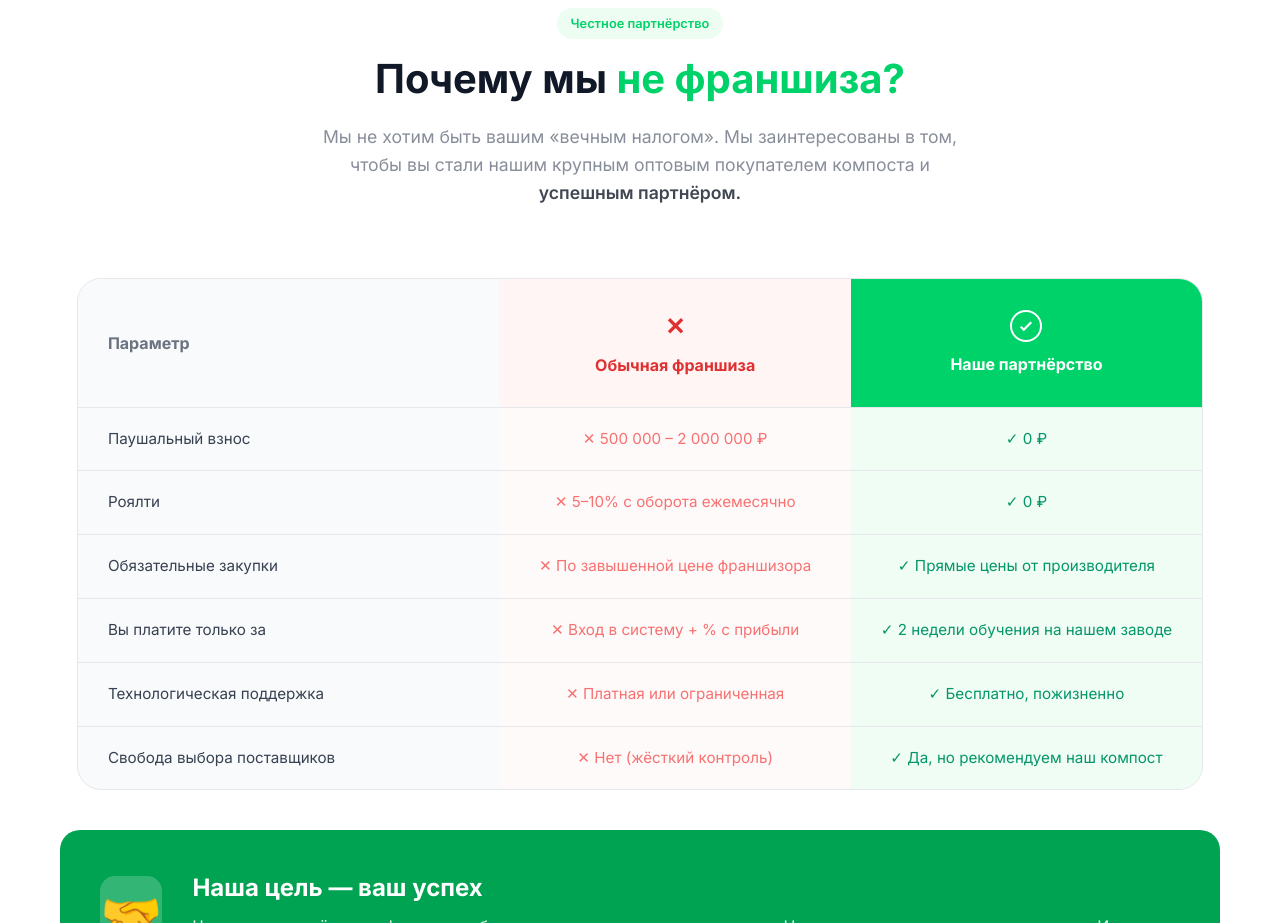
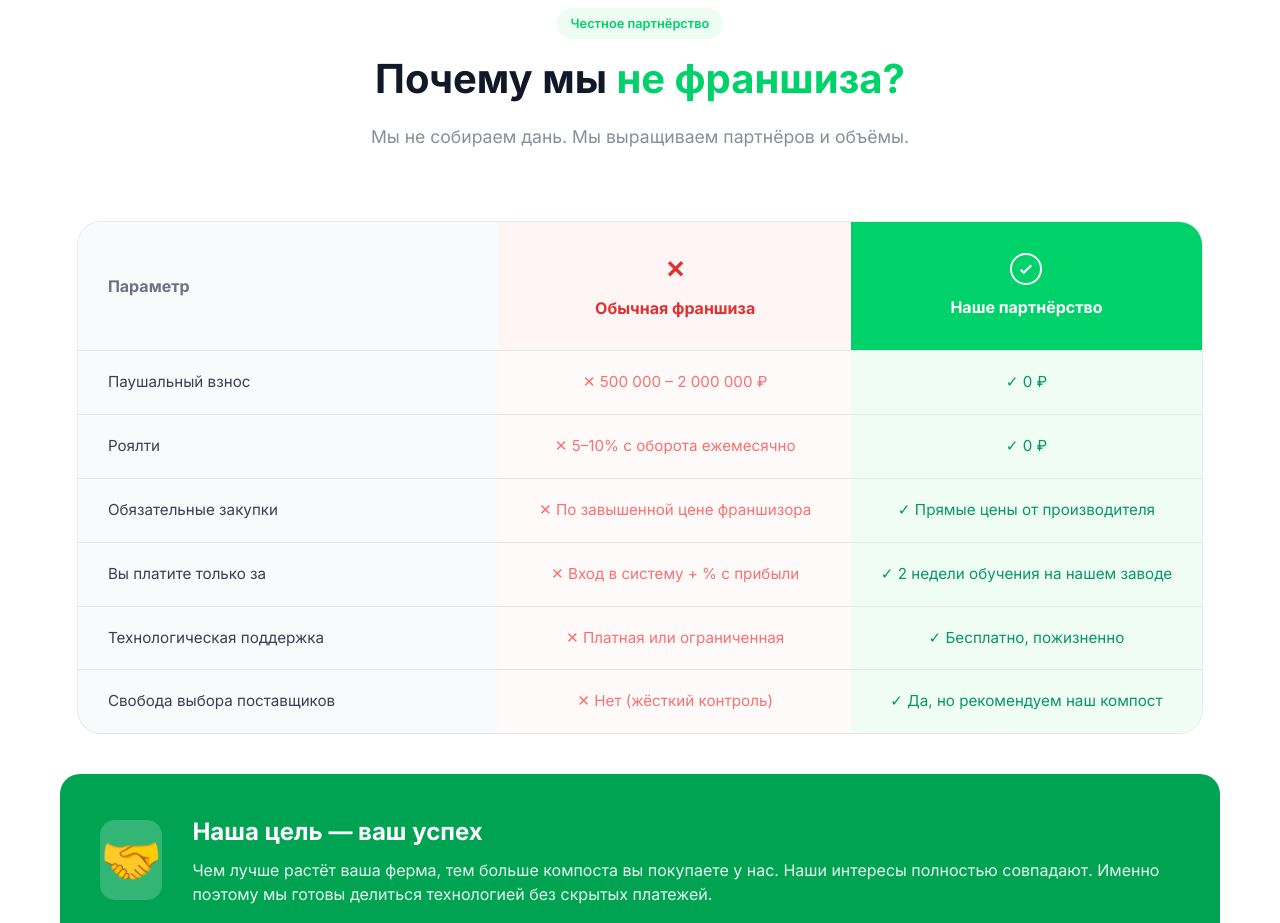
Before and after one commit to UWWWAGA/biznesgribtest, a plain HTML site: page index.html in a window 1280 px wide. Shown: the part 3320-4243 px from the top of the page. Drawn offline with Linux system fonts and the light colour scheme.

Commit message:
Update index.html

```diff
--- a/index.html
+++ b/index.html
@@ -314,9 +314,8 @@
           <span class="badge_green">Честное партнёрство</span>
           <h2 class="section-title">Почему мы <span class="text-green">не франшиза?</span></h2>
           <p class="section-description">
-            Мы не хотим быть вашим «вечным налогом». Мы заинтересованы в том,<br>
-            чтобы вы стали нашим крупным оптовым покупателем компоста и<br>
-            <span class="text-dark">успешным партнёром.</span>
+            Мы не собираем дань.
+            Мы выращиваем партнёров и объёмы.
           </p>
         </div>
 
```
